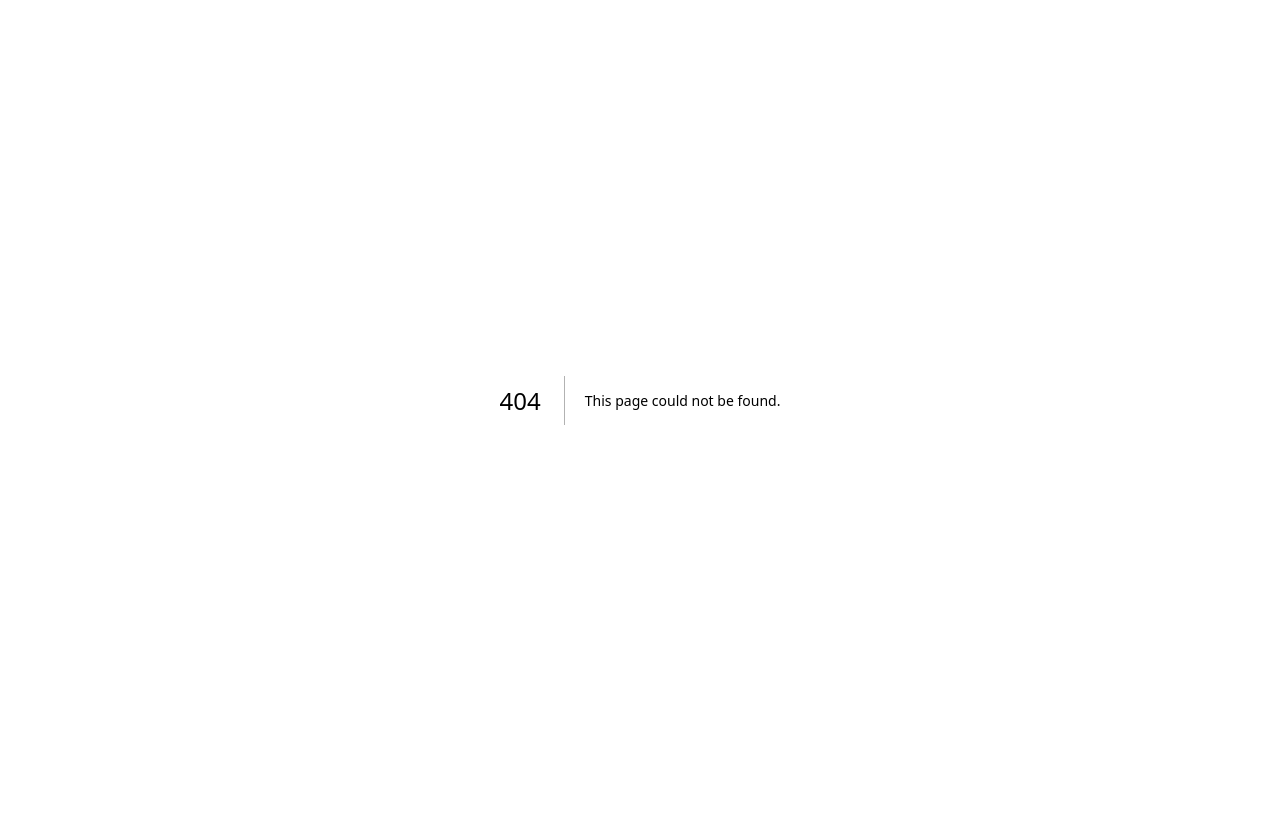
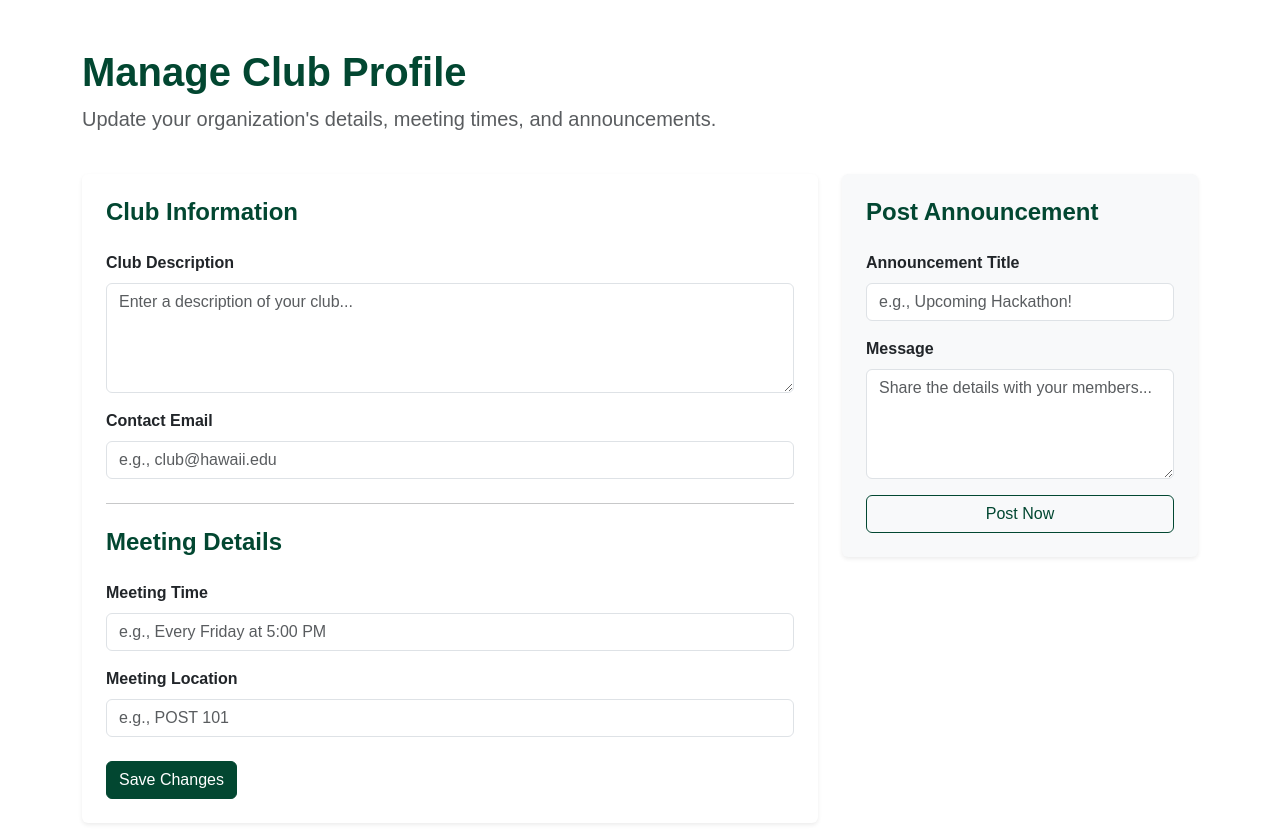
Before and after one commit to E-Penullar/club-hub-EPFork, a Next.js app: page /manage-club in a window 1280 px wide. Before the commit this address had no page. Shown: the top 838 px of the page. Before the commit the page ends 800 px from the top, so only its background shows below. Built offline with nearby package versions, Linux system fonts and the light colour scheme.

Commit message:
Implement actual club admin dashboard with edit forms (Issue 5)

```diff
--- /dev/null
+++ b/src/app/manage-club/page.tsx
@@ -0,0 +1,76 @@
+"use client";
+import { Container, Row, Col, Form, Button, Card } from 'react-bootstrap';
+
+export default function ClubAdminPage() {
+  return (
+    <Container className="py-5">
+      <Row className="mb-4">
+        <Col>
+          <h1 className="fw-bold" style={{ color: '#024731' }}>Manage Club Profile</h1>
+          <p className="text-muted fs-5">Update your organization's details, meeting times, and announcements.</p>
+        </Col>
+      </Row>
+
+      <Row>
+        {/* 左侧：编辑社团简介与开会信息 (Task 1 & 2) */}
+        <Col md={8}>
+          <Card className="shadow-sm border-0 mb-4">
+            <Card.Body className="p-4">
+              <h4 className="fw-bold mb-4" style={{ color: '#024731' }}>Club Information</h4>
+              <Form>
+                <Form.Group className="mb-3">
+                  <Form.Label className="fw-semibold">Club Description</Form.Label>
+                  <Form.Control as="textarea" rows={4} placeholder="Enter a description of your club..." />
+                </Form.Group>
+
+                <Form.Group className="mb-3">
+                  <Form.Label className="fw-semibold">Contact Email</Form.Label>
+                  <Form.Control type="email" placeholder="e.g., club@hawaii.edu" />
+                </Form.Group>
+
+                <hr className="my-4" />
+
+                <h4 className="fw-bold mb-4" style={{ color: '#024731' }}>Meeting Details</h4>
+                <Form.Group className="mb-3">
+                  <Form.Label className="fw-semibold">Meeting Time</Form.Label>
+                  <Form.Control type="text" placeholder="e.g., Every Friday at 5:00 PM" />
+                </Form.Group>
+
+                <Form.Group className="mb-4">
+                  <Form.Label className="fw-semibold">Meeting Location</Form.Label>
+                  <Form.Control type="text" placeholder="e.g., POST 101" />
+                </Form.Group>
+
+                <Button variant="success" style={{ backgroundColor: '#024731', borderColor: '#024731' }}>
+                  Save Changes
+                </Button>
+              </Form>
+            </Card.Body>
+          </Card>
+        </Col>
+
+        {/* 右侧：发布公告 (Task 3) */}
+        <Col md={4}>
+          <Card className="shadow-sm border-0 bg-light">
+            <Card.Body className="p-4">
+              <h4 className="fw-bold mb-4" style={{ color: '#024731' }}>Post Announcement</h4>
+              <Form>
+                <Form.Group className="mb-3">
+                  <Form.Label className="fw-semibold">Announcement Title</Form.Label>
+                  <Form.Control type="text" placeholder="e.g., Upcoming Hackathon!" />
+                </Form.Group>
+                <Form.Group className="mb-3">
+                  <Form.Label className="fw-semibold">Message</Form.Label>
+                  <Form.Control as="textarea" rows={4} placeholder="Share the details with your members..." />
+                </Form.Group>
+                <Button variant="outline-success" className="w-100" style={{ color: '#024731', borderColor: '#024731' }}>
+                  Post Now
+                </Button>
+              </Form>
+            </Card.Body>
+          </Card>
+        </Col>
+      </Row>
+    </Container>
+  );
+}
```
